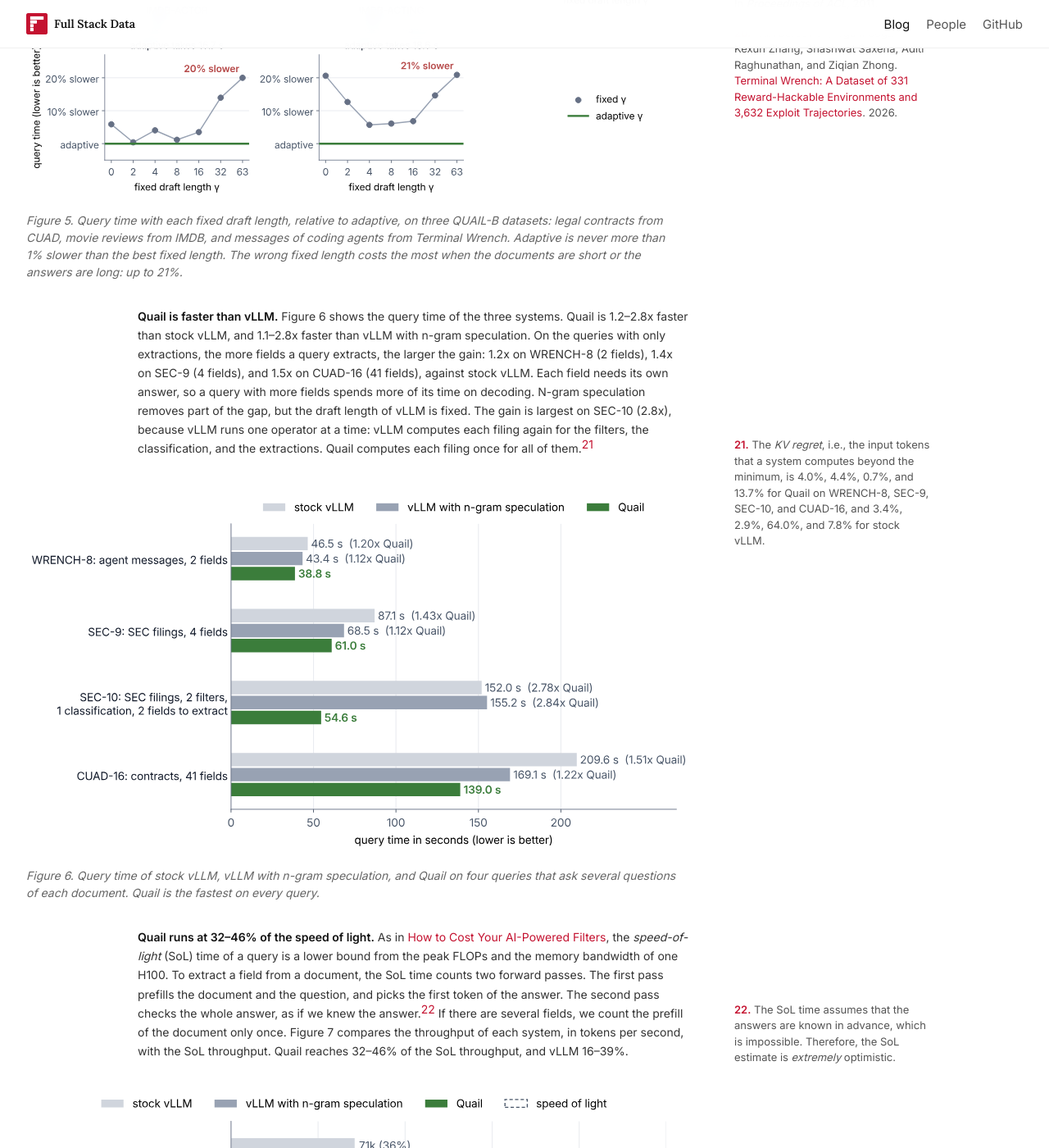
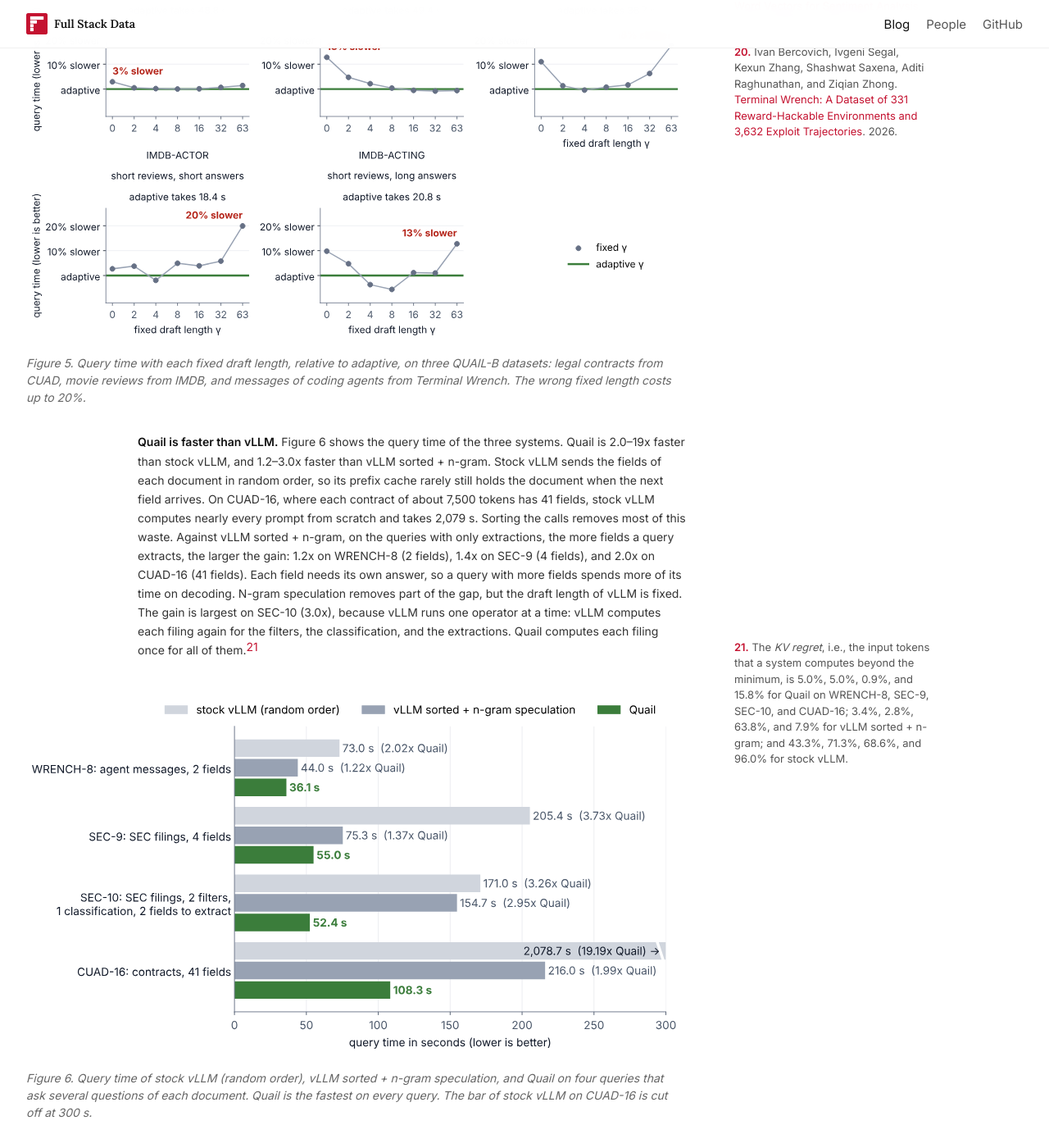
Before and after one commit to fsdatalab/fsdatalab.github.io, a Jekyll site: the page built from _posts/2026-10-26-ai-extract.md, in a window 1280 px wide and 1400 px high, scrolled down 7276 px. Shown: the whole window at 82% size. Built offline with Jekyll 4.4.1, drawn with Linux system fonts in a browser that asks for light colours; some of the changed text lies outside the part shown.

Commit message:
Rerun the AI.EXTRACT experiments with three vLLM-based systems (#21)

```diff
--- a/_posts/2026-10-26-ai-extract.md
+++ b/_posts/2026-10-26-ai-extract.md
@@ -8,7 +8,7 @@
 sitemap: false
 math: true
 typora-root-url: ..
-description: "How Quail speeds up LLM extraction with drafts copied from the document, a draft length chosen for each request, and up to 2.8x speedups over vLLM."
+description: "How Quail speeds up LLM extraction with drafts copied from the document, a draft length chosen for each request, and up to 3x speedups over vLLM."
 image:
   path: /assets/blog/ai-extract/social-preview.png
   width: 1200
@@ -16,7 +16,7 @@
   alt: "Copy That? Faster AI-Powered Extraction by Drafting from the Document: a command in an agent trace, copied from the document into the answer."
 ---
 
-<aside class="tldr"><strong>TL;DR:</strong> How do you run LLM-powered extraction at scale, as fast as possible? Our implementation of <code>AI.EXTRACT</code> in <a href="https://github.com/fsdatalab/quail">Quail</a> is <strong>1.6x faster on average (up to 2.8x)</strong> than a well-tuned vLLM baseline. Read this post to find out how!</aside>
+<aside class="tldr"><strong>TL;DR:</strong> How do you run LLM-powered extraction at scale, as fast as possible? Our implementation of <code>AI.EXTRACT</code> in <a href="https://github.com/fsdatalab/quail">Quail</a> is <strong>1.9x faster on average (up to 3.0x)</strong> than a well-tuned vLLM baseline with sorted prompts and n-gram speculation, and up to 19x faster than stock vLLM. Read this post to find out how!</aside>
 
 <nav class="post-toc" aria-label="Table of contents">
 <strong>Contents</strong>
@@ -172,7 +172,12 @@
 
 # 5. Experiments on QUAIL-B
 
-**Setup.** We compare Quail with two well-tuned vLLM baselines. All run Qwen3-4B (FP8) on one H100 with the same prompts. We test Quail with adaptive draft lengths and fixed lengths $$\gamma \in \{0, 2, 4, 8, 16, 32, 63\}$$. Quail limits each extracted answer to 64 tokens. *Stock vLLM* generates answers one token at a time. *vLLM with n-gram speculation* finds the last few answer tokens in the prompt and drafts the next five tokens.<sup><a href="#note-17">17</a></sup> We use two groups of QUAIL-B queries.
+**Setup.** All systems run Qwen3-4B (FP8) on one H100 with the same prompts. We test Quail with adaptive draft lengths and fixed lengths $$\gamma \in \{0, 2, 4, 8, 16, 32, 63\}$$. Quail limits each extracted answer to 64 tokens. We compare Quail with two vLLM baselines:<sup><a href="#note-17">17</a></sup>
+
+- *Stock vLLM.* We compile each query into LLM calls, one for every field of every document. Then we pass all of the calls to `LLM.generate` in one batch, in random order. vLLM generates each answer one token at a time.
+- *vLLM sorted + n-gram.* Same as stock vLLM, but we sort the calls so that the fields of one document are next to each other, so that vLLM's prefix caching computes each document once. We also turn on n-gram speculation: vLLM finds the last few answer tokens in the prompt and drafts the next five tokens.
+
+We use two groups of QUAIL-B queries.
 
 *Simple queries* extract one field per document. They vary document and answer length to show how draft length affects performance (Figure 5).
 
@@ -185,32 +190,32 @@
 - SEC-9 and SEC-10 read 1,056 [SEC EDGAR 8-K filings](https://huggingface.co/datasets/TeraflopAI/SEC-EDGAR) from 2023 or later, each 2,400 to 22,000 tokens long. Companies file 8-Ks to report important events. SEC-9 extracts who is involved, the amount, the sentence describing the event, and what changes. SEC-10 uses two filters to keep material agreements with a dollar amount, classifies the agreement, and extracts the other party and the amount.
 - CUAD-16 extracts all 41 CUAD clause types from the contracts used in CUAD-1.
 
-**The best draft length depends on the query.** Figure 5 shows the query time with each fixed $$\gamma$$, relative to adaptive $$\gamma$$. The best fixed $$\gamma$$ is 16 for CUAD-1, 63 for CUAD-3, 2 for IMDB-ACTOR, 4 for IMDB-ACTING, and 8 for WRENCH-8. A wrong fixed $$\gamma$$ costs up to 21%. In contrast, adaptive $$\gamma$$ is never more than 1% slower than the best fixed $$\gamma$$, and adaptive $$\gamma$$ is faster than every fixed $$\gamma$$ on IMDB-ACTING (by 5%) and on WRENCH-8 (by 1.4%).
+**The best draft length depends on the query.** Figure 5 shows the query time with each fixed $$\gamma$$, relative to adaptive $$\gamma$$. The best fixed $$\gamma$$ is 8 for CUAD-1 and IMDB-ACTING, 32 for CUAD-3, and 4 for IMDB-ACTOR and WRENCH-8. A wrong fixed $$\gamma$$ costs up to 20%. Adaptive $$\gamma$$ needs no tuning for each query: it is within 1% of the best fixed $$\gamma$$ on CUAD-1, CUAD-3, and WRENCH-8.
 
 <figure id="figure-5" style="width: min(60rem, calc(100vw - 3rem));">
-<img src="{{ '/assets/blog/ai-extract/fixed-vs-adaptive.svg' | relative_url }}?v=13" alt="Query time with each fixed draft length relative to adaptive, for contracts and movie reviews with short and long answers.">
-<figcaption>Figure 5. Query time with each fixed draft length, relative to adaptive, on three QUAIL-B datasets: legal contracts from CUAD, movie reviews from IMDB, and messages of coding agents from Terminal Wrench. Adaptive is never more than 1% slower than the best fixed length. The wrong fixed length costs the most when the documents are short or the answers are long: up to 21%.</figcaption>
+<img src="{{ '/assets/blog/ai-extract/fixed-vs-adaptive.svg' | relative_url }}?v=15" alt="Query time with each fixed draft length relative to adaptive, for contracts and movie reviews with short and long answers.">
+<figcaption>Figure 5. Query time with each fixed draft length, relative to adaptive, on three QUAIL-B datasets: legal contracts from CUAD, movie reviews from IMDB, and messages of coding agents from Terminal Wrench. The wrong fixed length costs up to 20%.</figcaption>
 </figure>
 
-**Quail is faster than vLLM.** Figure 6 shows the query time of the three systems. Quail is 1.2–2.8x faster than stock vLLM, and 1.1–2.8x faster than vLLM with n-gram speculation. On the queries with only extractions, the more fields a query extracts, the larger the gain: 1.2x on WRENCH-8 (2 fields), 1.4x on SEC-9 (4 fields), and 1.5x on CUAD-16 (41 fields), against stock vLLM. Each field needs its own answer, so a query with more fields spends more of its time on decoding. N-gram speculation removes part of the gap, but the draft length of vLLM is fixed. The gain is largest on SEC-10 (2.8x), because vLLM runs one operator at a time: vLLM computes each filing again for the filters, the classification, and the extractions. Quail computes each filing once for all of them.<sup><a href="#note-21">21</a></sup>
+**Quail is faster than vLLM.** Figure 6 shows the query time of the three systems. Quail is 2.0–19x faster than stock vLLM, and 1.2–3.0x faster than vLLM sorted + n-gram. Stock vLLM sends the fields of each document in random order, so its prefix cache rarely still holds the document when the next field arrives. On CUAD-16, where each contract of about 7,500 tokens has 41 fields, stock vLLM computes nearly every prompt from scratch and takes 2,079 s. Sorting the calls removes most of this waste. Against vLLM sorted + n-gram, on the queries with only extractions, the more fields a query extracts, the larger the gain: 1.2x on WRENCH-8 (2 fields), 1.4x on SEC-9 (4 fields), and 2.0x on CUAD-16 (41 fields). Each field needs its own answer, so a query with more fields spends more of its time on decoding. N-gram speculation removes part of the gap, but the draft length of vLLM is fixed. The gain is largest on SEC-10 (3.0x), because vLLM runs one operator at a time: vLLM computes each filing again for the filters, the classification, and the extractions. Quail computes each filing once for all of them.<sup><a href="#note-21">21</a></sup>
 
 <figure id="figure-6" style="width: min(52rem, calc(100vw - 3rem));">
-<img src="{{ '/assets/blog/ai-extract/quail-vs-vllm.svg' | relative_url }}?v=12" alt="Query time of stock vLLM, vLLM with n-gram speculation, and Quail on WRENCH-8, SEC-9, SEC-10, and CUAD-16.">
-<figcaption>Figure 6. Query time of stock vLLM, vLLM with n-gram speculation, and Quail on four queries that ask several questions of each document. Quail is the fastest on every query.</figcaption>
+<img src="{{ '/assets/blog/ai-extract/quail-vs-vllm.svg' | relative_url }}?v=14" alt="Query time of stock vLLM in random order, vLLM sorted with n-gram speculation, and Quail on WRENCH-8, SEC-9, SEC-10, and CUAD-16. Quail takes 36.1, 55.0, 52.4, and 108.3 seconds; vLLM sorted with n-gram speculation is 1.22, 1.37, 2.95, and 1.99 times slower; stock vLLM is 2.02, 3.73, 3.26, and 19.19 times slower.">
+<figcaption>Figure 6. Query time of stock vLLM (random order), vLLM sorted + n-gram speculation, and Quail on four queries that ask several questions of each document. Quail is the fastest on every query. The bar of stock vLLM on CUAD-16 is cut off at 300 s.</figcaption>
 </figure>
 
-**Quail runs at 32–46% of the speed of light.** As in [How to Cost Your AI-Powered Filters]({{ '/blog/ai-filter-cost-estimates/' | relative_url }}), the *speed-of-light* (SoL) time of a query is a lower bound from the peak FLOPs and the memory bandwidth of one H100. To extract a field from a document, the SoL time counts two forward passes. The first pass prefills the document and the question, and picks the first token of the answer. The second pass checks the whole answer, as if we knew the answer.<sup><a href="#note-22">22</a></sup> If there are several fields, we count the prefill of the document only once. Figure 7 compares the throughput of each system, in tokens per second, with the SoL throughput. Quail reaches 32–46% of the SoL throughput, and vLLM 16–39%.
+**Quail runs at 38–42% of the speed of light.** As in [How to Cost Your AI-Powered Filters]({{ '/blog/ai-filter-cost-estimates/' | relative_url }}), the *speed-of-light* (SoL) time of a query is a lower bound from the peak FLOPs and the memory bandwidth of one H100. To extract a field from a document, the SoL time counts two forward passes. The first pass prefills the document and the question, and picks the first token of the answer. The second pass checks the whole answer at once, as if speculation drafted the entire answer perfectly on the first try.<sup><a href="#note-22">22</a></sup> If there are several fields, we count the prefill of the document only once. Figure 7 compares the throughput of each system, in tokens per second, with the SoL throughput. Quail reaches 38–42% of the SoL throughput, vLLM sorted + n-gram 14–32%, and stock vLLM 2–20%.
 
 <figure id="figure-7" style="width: min(52rem, calc(100vw - 3rem));">
-<img src="{{ '/assets/blog/ai-extract/throughput-vs-sol.svg' | relative_url }}?v=11" alt="Tokens per second of stock vLLM, vLLM with n-gram speculation, and Quail, against the speed of light, on WRENCH-8, SEC-9, SEC-10, and CUAD-16.">
+<img src="{{ '/assets/blog/ai-extract/throughput-vs-sol.svg' | relative_url }}?v=13" alt="Tokens per second of stock vLLM in random order, vLLM sorted with n-gram speculation, and Quail, against the speed of light, on WRENCH-8, SEC-9, SEC-10, and CUAD-16. Quail reaches 39%, 41%, 42%, and 38% of the speed of light.">
 <figcaption>Figure 7. Tokens per second of each system on the queries of Figure 6, against the speed of light. Each system gets the tokens of the speed-of-light run: each document once, and each question and answer. The percentages are the shares of the speed-of-light throughput.</figcaption>
 </figure>
 
-**The GPU is rarely idle.** With `torch.profiler`, we find that the GPU is busy 96% of the time on IMDB-ACTING, the query with the most idle time. The GPU waits mostly at the end of the query, when only a few long answers are left. Also, some of the GPU's work is wasted, e.g., on rejected draft tokens. We leave squeezing out more performance to future work.
+**The GPU is busy most of the time.** In a 5-second window in the middle of IMDB-ACTING, the GPU is busy 93% of the time, which is good, especially for a decode-heavy workload. However, some of the GPU's work is wasted, i.e., on rejected draft tokens. We leave squeezing out more performance to future work.
 
 # 6. Conclusion and Future Work
 
-In this article, we walked through how Quail executes `AI.EXTRACT`, a SQL function that extracts the answers to questions from documents. We use speculative decoding to accelerate `AI.EXTRACT`, with drafts copied from the document, and a draft length that adapts to the document and to the answer lengths that Quail learns while the query runs. On extraction tasks over agent traces, SEC filings, and legal contracts, Quail achieves up to 2.8x speedups over well-tuned vLLM baselines.
+In this article, we walked through how Quail executes `AI.EXTRACT`, a SQL function that extracts the answers to questions from documents. We use speculative decoding to accelerate `AI.EXTRACT`, with drafts copied from the document, and a draft length that adapts to the document and to the answer lengths that Quail learns while the query runs. On extraction tasks over agent traces, SEC filings, and legal contracts, Quail is up to 3.0x faster than vLLM with sorted prompts and n-gram speculation, and up to 19x faster than stock vLLM.
 
 Looking forward, it would be great if we didn't have to decode answers token by token at all. Perhaps one can train a "System One"-like model, in the spirit of [Cloudflare's Clairic](https://blog.cloudflare.com/clairic-extraction-model), that points to the start and the end of each answer in the document in one forward pass. If this kind of research is interesting to you, reach out! In the meantime, try out [Quail](https://github.com/fsdatalab/quail), and if you like what we're building, give it a star on GitHub!
 
@@ -253,7 +258,7 @@
 
 <span id="note-16"><strong>16.</strong></span> Zhuoming Chen, Avner May, Ruslan Svirschevski, Yuhsun Huang, Max Ryabinin, Zhihao Jia, and Beidi Chen. [Sequoia: Scalable, Robust, and Hardware-aware Speculative Decoding](https://arxiv.org/abs/2402.12374). arXiv:2402.12374, 2024.
 
-<span id="note-17"><strong>17.</strong></span> Both vLLM baselines run vLLM 0.26.0 with up to 25,305 tokens and 4,096 requests per forward pass, 91% of the GPU memory, and prefix caching. The n-gram baseline also uses <code>speculative_config={"method": "ngram", "num_speculative_tokens": 5, "prompt_lookup_max": 4}</code>, the example in the vLLM documentation. vLLM writes the answer freely, without the constraint that the answer is a substring of the document. For a query with several fields, vLLM decodes the fields of a document after its first field has computed the document, so that the other fields read the document from the prefix cache.
+<span id="note-17"><strong>17.</strong></span> Both vLLM baselines run vLLM 0.29.0 with up to 25,305 tokens and 4,096 requests per forward pass, 91% of the GPU memory, and prefix caching. Stock vLLM shuffles the calls with a fixed seed. The sorted baseline also uses <code>speculative_config={"method": "ngram", "num_speculative_tokens": 5, "prompt_lookup_max": 4}</code>, the example in the vLLM documentation. vLLM writes the answer freely, without the constraint that the answer is a substring of the document. Both baselines run filters and classifications one operator at a time, before the extractions.
 
 <span id="note-18"><strong>18.</strong></span> Dan Hendrycks, Collin Burns, Anya Chen, and Spencer Ball. <a href="https://arxiv.org/abs/2103.06268">CUAD: An Expert-Annotated NLP Dataset for Legal Contract Review</a>. In <em>NeurIPS Datasets and Benchmarks</em>, 2021.
 
@@ -261,9 +266,9 @@
 
 <span id="note-20"><strong>20.</strong></span> Ivan Bercovich, Ivgeni Segal, Kexun Zhang, Shashwat Saxena, Aditi Raghunathan, and Ziqian Zhong. <a href="https://github.com/few-sh/terminal-wrench">Terminal Wrench: A Dataset of 331 Reward-Hackable Environments and 3,632 Exploit Trajectories</a>. 2026.
 
-<span id="note-21"><strong>21.</strong></span> The *KV regret*, i.e., the input tokens that a system computes beyond the minimum, is 4.0%, 4.4%, 0.7%, and 13.7% for Quail on WRENCH-8, SEC-9, SEC-10, and CUAD-16, and 3.4%, 2.9%, 64.0%, and 7.8% for stock vLLM.
+<span id="note-21"><strong>21.</strong></span> The *KV regret*, i.e., the input tokens that a system computes beyond the minimum, is 5.0%, 5.0%, 0.9%, and 15.8% for Quail on WRENCH-8, SEC-9, SEC-10, and CUAD-16; 3.4%, 2.8%, 63.8%, and 7.9% for vLLM sorted + n-gram; and 43.3%, 71.3%, 68.6%, and 96.0% for stock vLLM.
 
-<span id="note-22"><strong>22.</strong></span> The SoL time assumes that the answers are known in advance, which is impossible. Therefore, the SoL estimate is *extremely* optimistic.
+<span id="note-22"><strong>22.</strong></span> The SoL time assumes perfect speculation: the answers are known in advance, so every drafted token is accepted and no pass is spent on rejected tokens. This is impossible. Therefore, the SoL estimate is *extremely* optimistic.
 
 # Cite this article
 
```
Also changed, not shown: assets/blog/ai-extract/fixed-vs-adaptive.svg, assets/blog/ai-extract/quail-vs-vllm.svg, assets/blog/ai-extract/throughput-vs-sol.svg.
